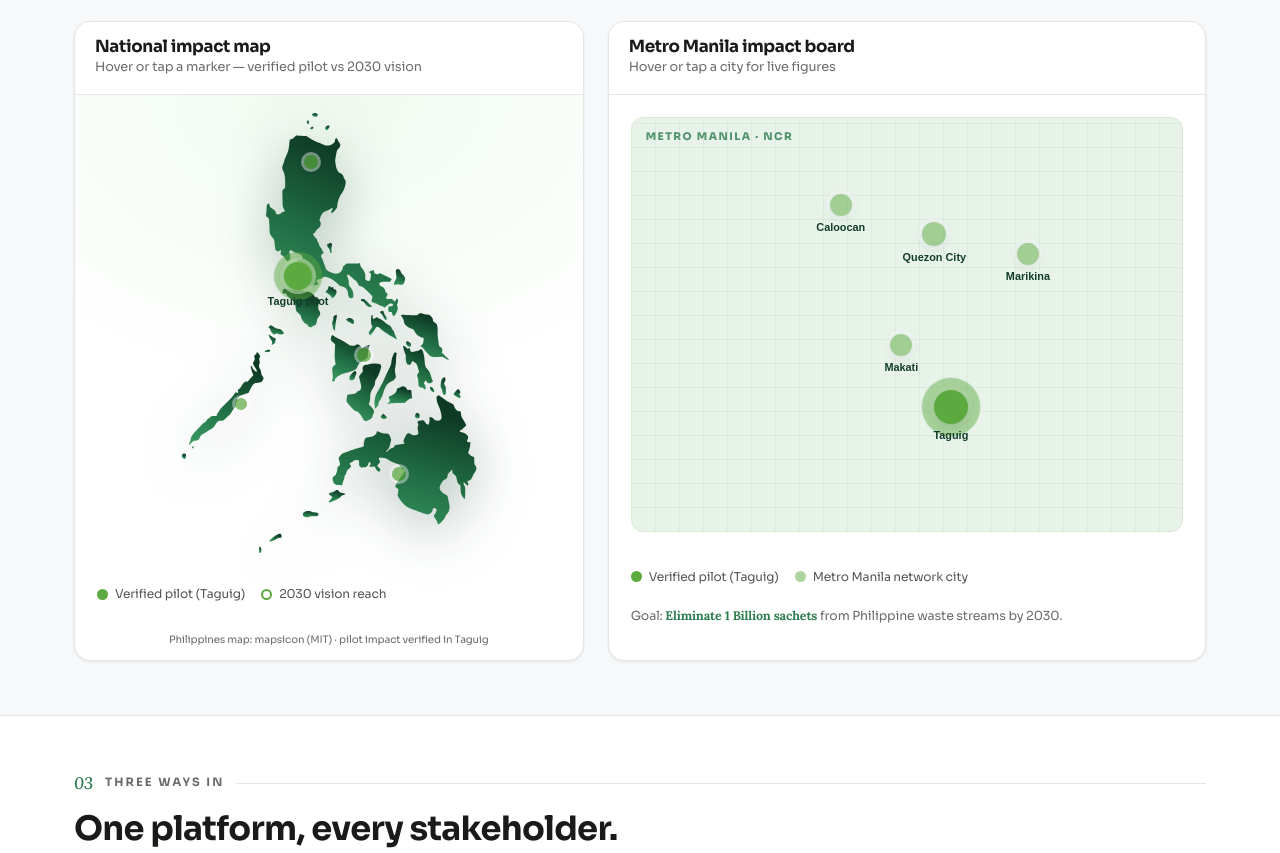
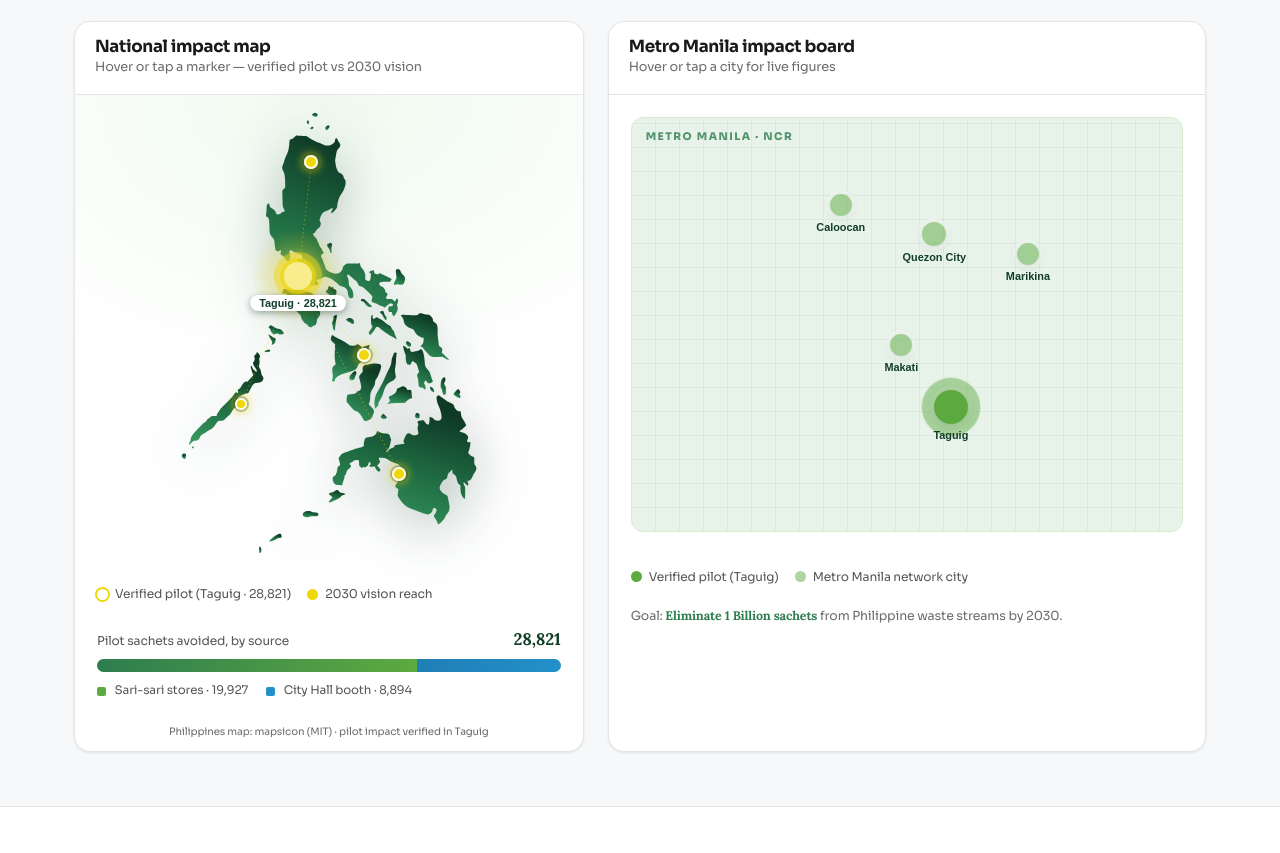
Before and after one commit to rondarioces88-byte/Refilka-reCirca, a plain HTML site: page index.html in a window 1280 px wide. Shown: the part 1446-2299 px from the top of the page. Drawn offline with Linux system fonts and the light colour scheme.

Commit message:
National map: high-contrast markers + network data-viz
- Recolor national PH-map markers for visibility on the green silhouette:
  verified Taguig = white core + gold halo + glow + value label; 2030-vision
  nodes = glowing gold dots (were low-contrast green-on-green).
- Add data-viz: animated gold network links radiating Taguig → vision nodes
  (hub-and-spoke story), a concentration glow at Taguig, and a "sachets
  avoided by source" segmented bar (69% sari-sari stores / 31% City Hall booth).
- Update map legend to match the new marker colors.

Co-Authored-By: Claude Opus 4.8 (1M context) <noreply@anthropic.com>

```diff
--- a/app.js
+++ b/app.js
@@ -265,28 +265,37 @@
     var paths = window.PH_MAP_PATHS || '';
     mounts.forEach(function (mount) {
       if (paths && !mount.querySelector('.ph-svg')) {
+        var P = function (v) { return [(v.x * 10.24).toFixed(1), (v.y * 10.24).toFixed(1)]; };
+        var lead = markers.filter(function (m) { return m.lead; })[0];
+        var visions = markers.filter(function (m) { return m.kind === 'vision'; });
+        var glow = '', links = '';
+        if (lead) {
+          var L = P(lead);
+          glow = '<circle cx="' + L[0] + '" cy="' + L[1] + '" r="110" fill="url(#phGlow)"/>';
+          links = visions.map(function (v) {
+            var V = P(v);
+            return '<line x1="' + L[0] + '" y1="' + L[1] + '" x2="' + V[0] + '" y2="' + V[1] +
+              '" stroke="#F0D709" stroke-width="2.4" stroke-linecap="round" stroke-dasharray="1 9" opacity="0.5">' +
+              '<animate attributeName="stroke-dashoffset" from="0" to="-10" dur="0.7s" repeatCount="indefinite"/></line>';
+          }).join('');
+        }
         var wrap = document.createElement('div');
         wrap.innerHTML =
-          '<svg class="ph-svg" viewBox="0 0 1024 1024" role="img" aria-label="Map of the Philippines — refillka pilot in Taguig with nationwide 2030 vision markers">' +
+          '<svg class="ph-svg" viewBox="0 0 1024 1024" role="img" aria-label="Map of the Philippines — refillka pilot in Taguig with nationwide 2030 vision markers and network links">' +
             '<defs>' +
-              '<linearGradient id="phGrad" x1="0" y1="0" x2="0.35" y2="1">' +
-                '<stop offset="0" stop-color="#3a9c63"/><stop offset="0.55" stop-color="#1f6a42"/><stop offset="1" stop-color="#0e3a26"/>' +
-              '</linearGradient>' +
-              '<linearGradient id="phSheen" x1="0" y1="0" x2="1" y2="0.5">' +
-                '<stop offset="0.28" stop-color="#eafff0" stop-opacity="0"/>' +
-                '<stop offset="0.5" stop-color="#f4fff6" stop-opacity="0.55"/>' +
-                '<stop offset="0.72" stop-color="#eafff0" stop-opacity="0"/>' +
-                '<animateTransform attributeName="gradientTransform" type="translate" from="-1 0" to="1 0" dur="6.5s" repeatCount="indefinite"/>' +
-              '</linearGradient>' +
-              '<pattern id="phDots" width="13" height="13" patternUnits="userSpaceOnUse">' +
-                '<circle cx="2.2" cy="2.2" r="1.1" fill="#ffffff" opacity="0.20"/></pattern>' +
+              '<linearGradient id="phGrad" x1="0" y1="0" x2="0.35" y2="1"><stop offset="0" stop-color="#3a9c63"/><stop offset="0.55" stop-color="#1f6a42"/><stop offset="1" stop-color="#0e3a26"/></linearGradient>' +
+              '<linearGradient id="phSheen" x1="0" y1="0" x2="1" y2="0.5"><stop offset="0.28" stop-color="#eafff0" stop-opacity="0"/><stop offset="0.5" stop-color="#f4fff6" stop-opacity="0.55"/><stop offset="0.72" stop-color="#eafff0" stop-opacity="0"/><animateTransform attributeName="gradientTransform" type="translate" from="-1 0" to="1 0" dur="6.5s" repeatCount="indefinite"/></linearGradient>' +
+              '<radialGradient id="phGlow"><stop offset="0" stop-color="#F0D709" stop-opacity="0.5"/><stop offset="1" stop-color="#F0D709" stop-opacity="0"/></radialGradient>' +
+              '<pattern id="phDots" width="13" height="13" patternUnits="userSpaceOnUse"><circle cx="2.2" cy="2.2" r="1.1" fill="#ffffff" opacity="0.20"/></pattern>' +
               '<g id="phLand" transform="translate(0,1024) scale(0.1,-0.1)">' + paths + '</g>' +
               '<clipPath id="phClip"><use href="#phLand"/></clipPath>' +
             '</defs>' +
             '<use href="#phLand" fill="url(#phGrad)"/>' +
             '<rect x="0" y="0" width="1024" height="1024" fill="url(#phDots)" clip-path="url(#phClip)"/>' +
             '<rect x="0" y="0" width="1024" height="1024" fill="url(#phSheen)" clip-path="url(#phClip)"/>' +
+            glow +
             '<use href="#phLand" fill="none" stroke="#86e06a" stroke-width="2.5" opacity="0.55"/>' +
+            links +
           '</svg>';
         mount.insertBefore(wrap.firstElementChild, mount.firstChild);
       }
@@ -300,7 +309,7 @@
         btn.setAttribute('aria-label', c.name + ': ' + c.metric + ' ' + c.metricLabel);
         var d = (c.r || 10) * 2;
         btn.innerHTML = '<span class="blip" style="width:' + d + 'px;height:' + d + 'px"></span>' +
-                        (c.lead ? '<span class="cn-name">Taguig pilot</span>' : '');
+                        (c.lead ? '<span class="cn-name">Taguig · ' + c.metric + '</span>' : '');
         function show() {
           var below = c.y < 38;
           pop.innerHTML = '<h4>' + c.name + (c.kind === 'vision' ? ' <span class="pill gray">vision</span>' : ' <span class="pill green">verified</span>') + '</h4>' +
--- a/index.html
+++ b/index.html
@@ -97,8 +97,13 @@
               <div class="nat-img" data-ph-map></div>
             </figure>
             <div class="map-legend">
-              <span class="lg"><i style="background:var(--green)"></i> Verified pilot (Taguig)</span>
-              <span class="lg"><i style="border:2px solid var(--green); background:transparent"></i> 2030 vision reach</span>
+              <span class="lg"><i style="background:#fff; box-shadow:0 0 0 2px #F0D709"></i> Verified pilot (Taguig · 28,821)</span>
+              <span class="lg"><i style="background:#F0D709"></i> 2030 vision reach</span>
+            </div>
+            <div class="map-dataviz">
+              <div class="mdv-head"><span>Pilot sachets avoided, by source</span><b>28,821</b></div>
+              <div class="mdv-bar"><span class="seg a" style="width:69.1%"></span><span class="seg b" style="width:30.9%"></span></div>
+              <div class="mdv-legend"><span><i class="a"></i> Sari-sari stores · 19,927</span><span><i class="b"></i> City Hall booth · 8,894</span></div>
             </div>
             <p class="nat-credit">Philippines map: mapsicon (MIT) · pilot impact verified in Taguig</p>
           </div>
--- a/styles.css
+++ b/styles.css
@@ -450,6 +450,28 @@ sup.cite { color:var(--green-soft); font-weight:700; font-size:.7em; cursor:help
 .city-node.vision .blip { background:transparent; border:2px solid var(--green); box-shadow:0 0 0 3px rgba(255,255,255,.6); opacity:.7; }
 .city-node.vision .blip::after { content:""; position:absolute; inset:-2px; border-radius:50%; border:1px dashed rgba(93,170,64,.5); }
 
+/* national PH-map markers — high contrast on the dark-green silhouette */
+.nat-img .city-node.lead .blip { background:#fff;
+  box-shadow:0 0 0 4px rgba(240,215,9,.6), 0 0 16px 4px rgba(255,255,255,.45); }
+.nat-img .city-node.lead .blip::after { background:#F0D709; }
+.nat-img .city-node.vision .blip { background:#F0D709; border:2px solid #fffdf0; opacity:1;
+  box-shadow:0 0 0 2px rgba(18,62,41,.28), 0 0 10px 1px rgba(240,215,9,.85); }
+.nat-img .city-node.vision .blip::after { border-color:rgba(255,250,200,.7); }
+.nat-img .cn-name { color:var(--green-deep); background:#fff; padding:2px 9px; border-radius:99px;
+  box-shadow:0 2px 7px rgba(12,44,29,.4); font-weight:700; top:calc(100% + 7px); }
+
+/* map data-viz — sachets-avoided-by-source segmented bar */
+.map-dataviz { padding:2px 22px 16px; }
+.mdv-head { display:flex; justify-content:space-between; align-items:baseline; font-size:.76rem; color:var(--mid); margin-bottom:7px; }
+.mdv-head b { font-family:'Lora',serif; color:var(--green-deep); font-size:1.05rem; }
+.mdv-bar { display:flex; height:13px; border-radius:99px; overflow:hidden; background:#eef0f2; box-shadow:inset 0 1px 2px rgba(0,0,0,.07); }
+.mdv-bar .seg { height:100%; }
+.mdv-bar .seg.a { background:linear-gradient(90deg,var(--green-soft),var(--green)); }
+.mdv-bar .seg.b { background:linear-gradient(90deg,#1f7fb5,var(--blue)); }
+.mdv-legend { display:flex; gap:18px; margin-top:9px; font-size:.74rem; color:var(--mid); flex-wrap:wrap; }
+.mdv-legend i { display:inline-block; width:9px; height:9px; border-radius:2px; margin-right:6px; vertical-align:middle; }
+.mdv-legend i.a { background:var(--green); } .mdv-legend i.b { background:var(--blue); }
+
 /* Metro Manila interactive board */
 .metro-wrap { position:relative; padding:22px; }
 .metro-board { position:relative; width:100%; aspect-ratio:4/3; border-radius:12px;
```
Also changed, not shown: dashboard.html (+7 -2 lines).
